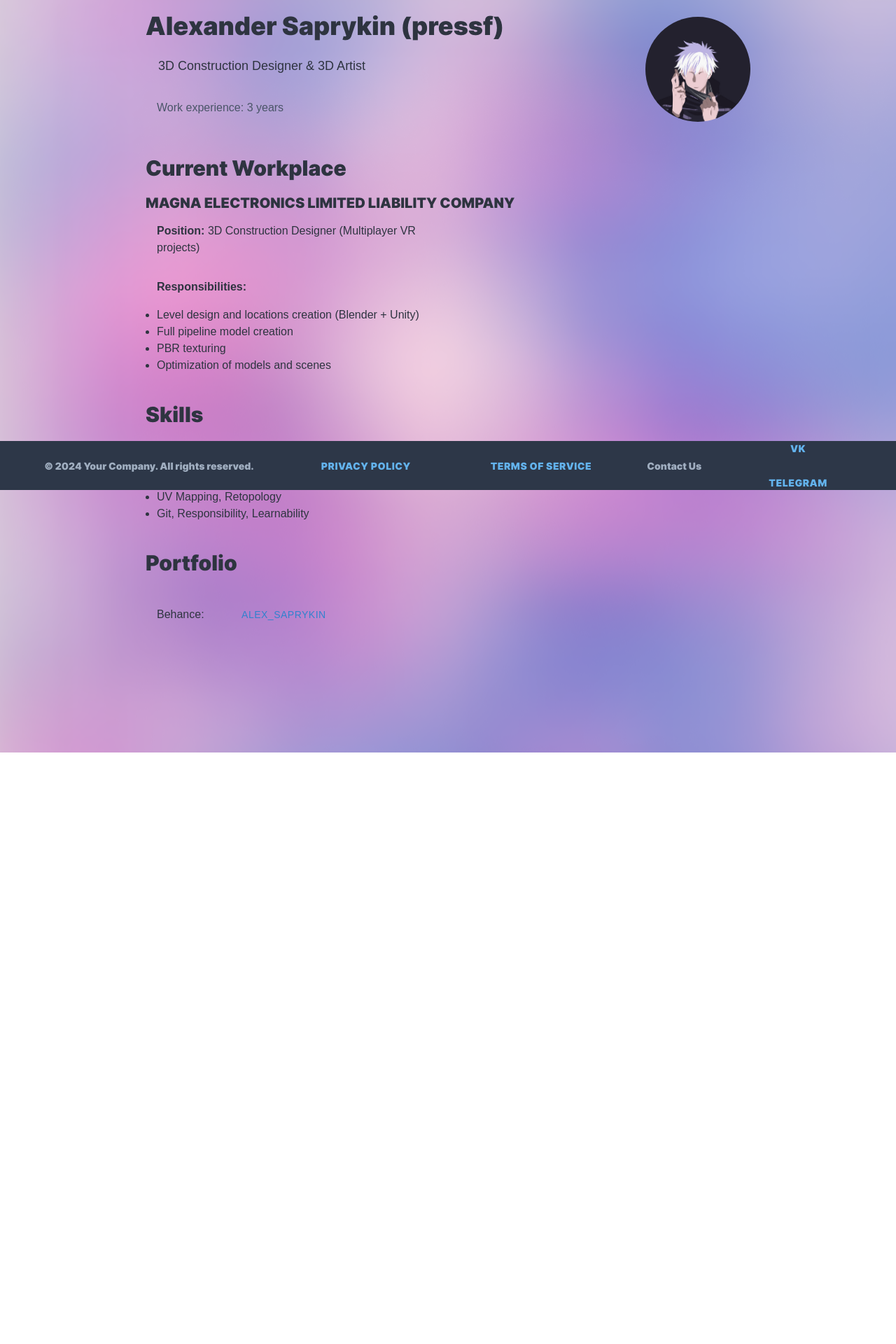
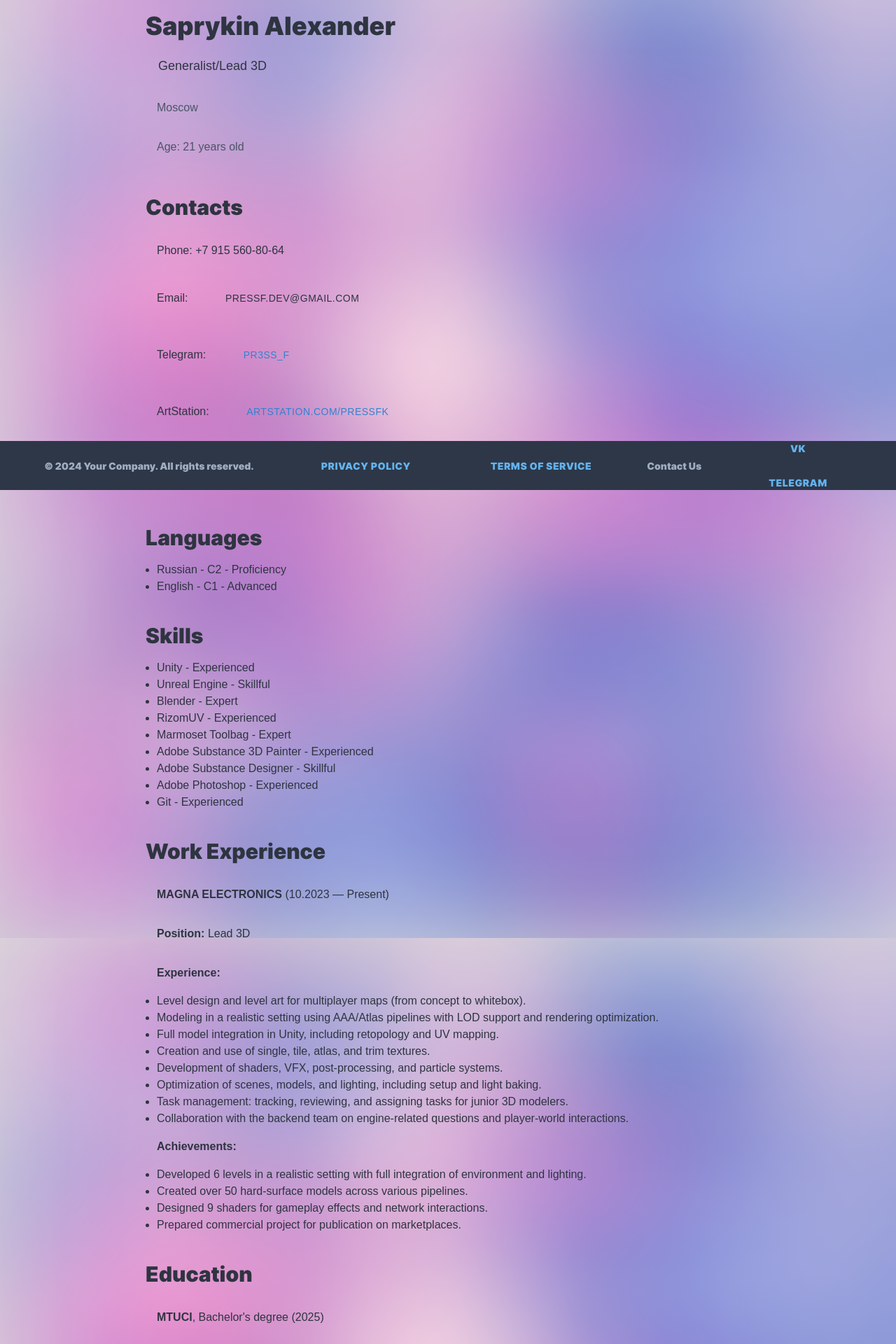
Before and after one commit to pr3ssf/UIUX, a React (Vite) app: page /aboutme in a window 1280 px wide. Shown: the part 100-2020 px from the top of the page at 70% size. Before the commit the page ends 1175 px from the top, so only its background shows below. Built offline with nearby package versions, Linux system fonts and the light colour scheme.

Commit message:
dev-1: aboutMe-1

```diff
--- a/src/pages/AboutMe.tsx
+++ b/src/pages/AboutMe.tsx
@@ -1,12 +1,8 @@
 import { Box, Heading, Text, Image, UnorderedList, ListItem, Link, Flex } from "@chakra-ui/react";
-import gojoImage from '../assets/gojo.png'; // Импортируем изображение
 
 const AboutMe = () => {
   return (
-    <Box
-    maxWidth='100%'
-    // bg='brand.200'
-     >
+    <Box maxWidth='100%'>
       <Box h="100px" />
       <Box
         maxWidth="70%"
@@ -14,59 +10,98 @@ const AboutMe = () => {
         p={4}
         fontFamily="Arial"
         color="brand.400"
-        //bg='brand.200'
-        >
+      >
         <Flex mb={10} justify="space-between" align="center">
           <Box textAlign="left">
             <Heading as="h1" size="xl" mb={1}>
-              Alexander Saprykin (pressf)
+              Saprykin Alexander
             </Heading>
-            <Text fontSize="lg">3D Construction Designer & 3D Artist</Text>
-            <Text fontSize="md" color="gray.600">Work experience: 3 years</Text>
+            <Text fontSize="lg">Generalist/Lead 3D</Text>
+            <Text fontSize="md" color="gray.600">Moscow</Text>
+            <Text fontSize="md" color="gray.600">Age: 21 years old</Text>
           </Box>
-          <Image
-            src={gojoImage} // Используем импортированное изображение
-            alt="Alexander Saprykin"
-            borderRadius="full"
-            boxSize="150px"
-            objectFit="cover"
-            ml={4}
-          />
         </Flex>
 
-        <Box mb={10} textAlign="left"> {/* Выравнивание по левому краю */}
-          <Heading as="h2" size="lg" mb={4}>Current Workplace</Heading>
-          <Box mb={6}>
-            <Heading as="h3" size="md">MAGNA ELECTRONICS LIMITED LIABILITY COMPANY</Heading>
-              <Text><strong>Position:</strong> 3D Construction Designer (Multiplayer VR projects)</Text>
-              <Text><strong>Responsibilities:</strong></Text>
-            <UnorderedList>
-              <ListItem>Level design and locations creation (Blender + Unity)</ListItem>
-              <ListItem>Full pipeline model creation</ListItem>
-              <ListItem>PBR texturing</ListItem>
-              <ListItem>Optimization of models and scenes</ListItem>
-            </UnorderedList>
-          </Box>
+        <Box mb={10} textAlign="left">
+          <Heading as="h2" size="lg" mb={4}>Contacts</Heading>
+          <Text>Phone: +7 915 560-80-64</Text>
+          <Text>Email: <Link href="mailto:pressf.dev@gmail.com">pressf.dev@gmail.com</Link></Text>
+          <Text>Telegram: <Link href="https://t.me/pr3ss_f" isExternal color="blue.500">pr3ss_f</Link></Text>
+          <Text>ArtStation: <Link href="https://artstation.com/pressfk" isExternal color="blue.500">artstation.com/pressfk</Link></Text>
+          <Text>Behance: <Link href="https://behance.net/pressfk" isExternal color="blue.500">behance.net/pressfk</Link></Text>
         </Box>
 
-        <Box mb={10} textAlign="left"> {/* Выравнивание по левому краю */}
-          <Heading as="h2" size="lg" mb={4}>Skills</Heading>
+        <Box mb={10} textAlign="left">
+          <Heading as="h2" size="lg" mb={4}>Languages</Heading>
           <UnorderedList>
-            <ListItem>Blender 3D</ListItem>
-            <ListItem>Unity</ListItem>
-            <ListItem>Adobe Substance 3D Painter</ListItem>
-            <ListItem>UV Mapping, Retopology</ListItem>
-            <ListItem>Git, Responsibility, Learnability</ListItem>
+            <ListItem>Russian - C2 - Proficiency</ListItem>
+            <ListItem>English - C1 - Advanced</ListItem>
           </UnorderedList>
         </Box>
 
-        <Box mb={10} textAlign="left"> {/* Выравнивание по левому краю */}
-          <Heading as="h2" size="lg" mb={4}>Portfolio</Heading>
+        <Box mb={10} textAlign="left">
+          <Heading as="h2" size="lg" mb={4}>Skills</Heading>
+          <UnorderedList>
+            <ListItem>Unity - Experienced</ListItem>
+            <ListItem>Unreal Engine - Skillful</ListItem>
+            <ListItem>Blender - Expert</ListItem>
+            <ListItem>RizomUV - Experienced</ListItem>
+            <ListItem>Marmoset Toolbag - Expert</ListItem>
+            <ListItem>Adobe Substance 3D Painter - Experienced</ListItem>
+            <ListItem>Adobe Substance Designer - Skillful</ListItem>
+            <ListItem>Adobe Photoshop - Experienced</ListItem>
+            <ListItem>Git - Experienced</ListItem>
+          </UnorderedList>
+        </Box>
+
+        <Box mb={10} textAlign="left">
+          <Heading as="h2" size="lg" mb={4}>Work Experience</Heading>
+          <Text><strong>MAGNA ELECTRONICS</strong> (10.2023 — Present)</Text>
+          <Text><strong>Position:</strong> Lead 3D</Text>
+          <Text><strong>Experience:</strong></Text>
+          <UnorderedList>
+            <ListItem>Level design and level art for multiplayer maps (from concept to whitebox).</ListItem>
+            <ListItem>Modeling in a realistic setting using AAA/Atlas pipelines with LOD support and rendering optimization.</ListItem>
+            <ListItem>Full model integration in Unity, including retopology and UV mapping.</ListItem>
+            <ListItem>Creation and use of single, tile, atlas, and trim textures.</ListItem>
+            <ListItem>Development of shaders, VFX, post-processing, and particle systems.</ListItem>
+            <ListItem>Optimization of scenes, models, and lighting, including setup and light baking.</ListItem>
+            <ListItem>Task management: tracking, reviewing, and assigning tasks for junior 3D modelers.</ListItem>
+            <ListItem>Collaboration with the backend team on engine-related questions and player-world interactions.</ListItem>
+          </UnorderedList>
+          <Text><strong>Achievements:</strong></Text>
+          <UnorderedList>
+            <ListItem>Developed 6 levels in a realistic setting with full integration of environment and lighting.</ListItem>
+            <ListItem>Created over 50 hard-surface models across various pipelines.</ListItem>
+            <ListItem>Designed 9 shaders for gameplay effects and network interactions.</ListItem>
+            <ListItem>Prepared commercial project for publication on marketplaces.</ListItem>
+          </UnorderedList>
+        </Box>
+
+        <Box mb={10} textAlign="left">
+          <Heading as="h2" size="lg" mb={4}>Education</Heading>
+          <Text><strong>MTUCI</strong>, Bachelor's degree (2025)</Text>
+          <Text>IT, Computer Science and Engineering</Text>
+        </Box>
+
+        <Box mb={10} textAlign="left">
+          <Heading as="h2" size="lg" mb={4}>Courses</Heading>
+          <UnorderedList>
+            <ListItem><strong>XYZ School</strong> (2021) - PBR Substance Painter Texture Trip</ListItem>
+            <ListItem><strong>Blender Bros</strong> (2022) - Hard Surface</ListItem>
+            <ListItem><strong>Udemy</strong> (2024) - Fusion 360 Course</ListItem>
+          </UnorderedList>
+        </Box>
+
+        <Box mb={10} textAlign="left">
+          <Heading as="h2" size="lg" mb={4}>About Me</Heading>
           <Text>
-            Behance: <Link href="https://www.behance.net/alex_saprykin" isExternal color="blue.500">alex_saprykin</Link>
+            Quickly and efficiently complete tasks, including complex and unconventional cases.
+            Possess flexible thinking that goes beyond assigned tasks, with a willingness to take on diverse responsibilities, backed by freelance experience.
+            Educated, open to new opportunities, and honest in communication and work.
+            Confidently fluent in conversational and technical English, with experience communicating with native speakers.
           </Text>
         </Box>
-        <Box h="100px" />
       </Box>
     </Box>
   );
```
